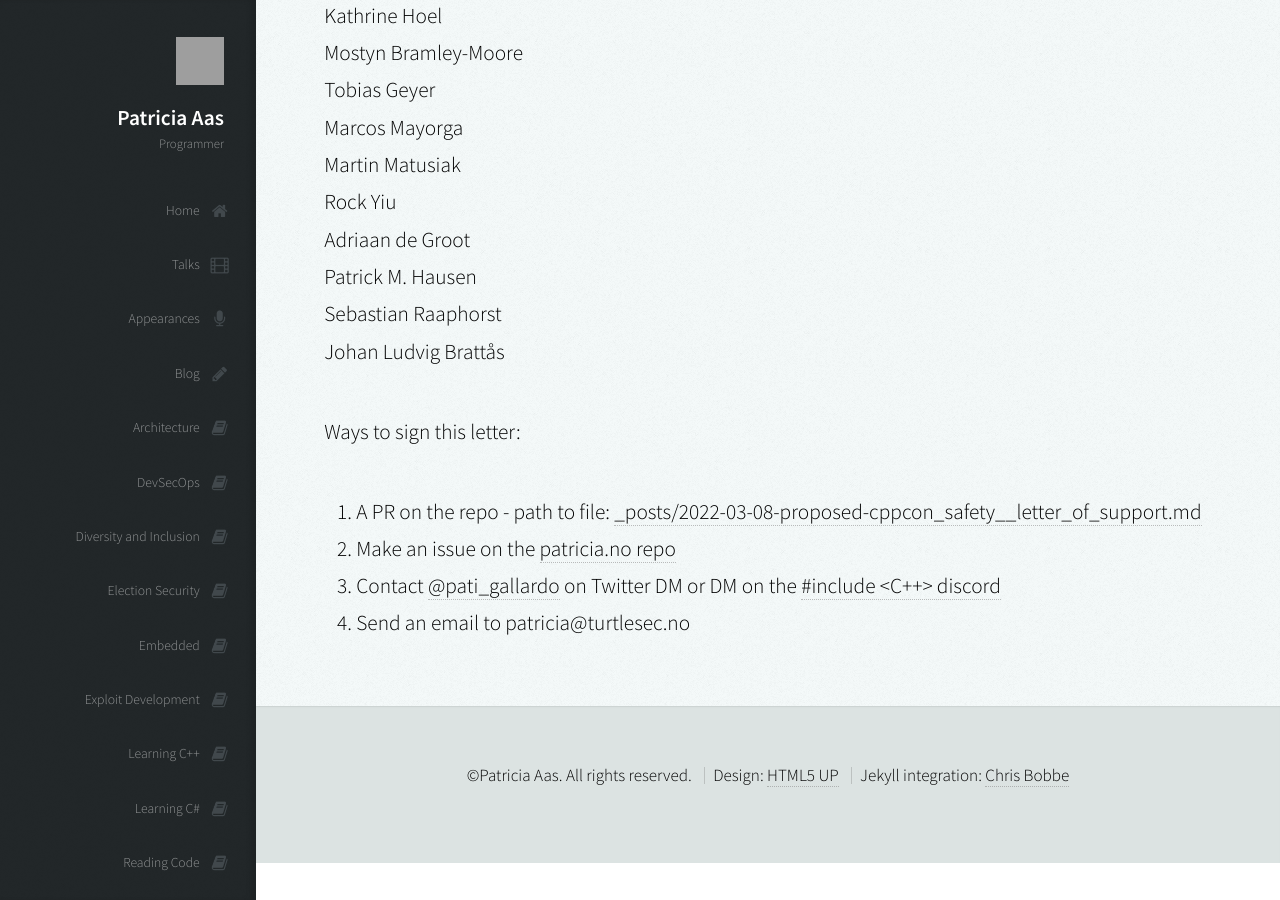
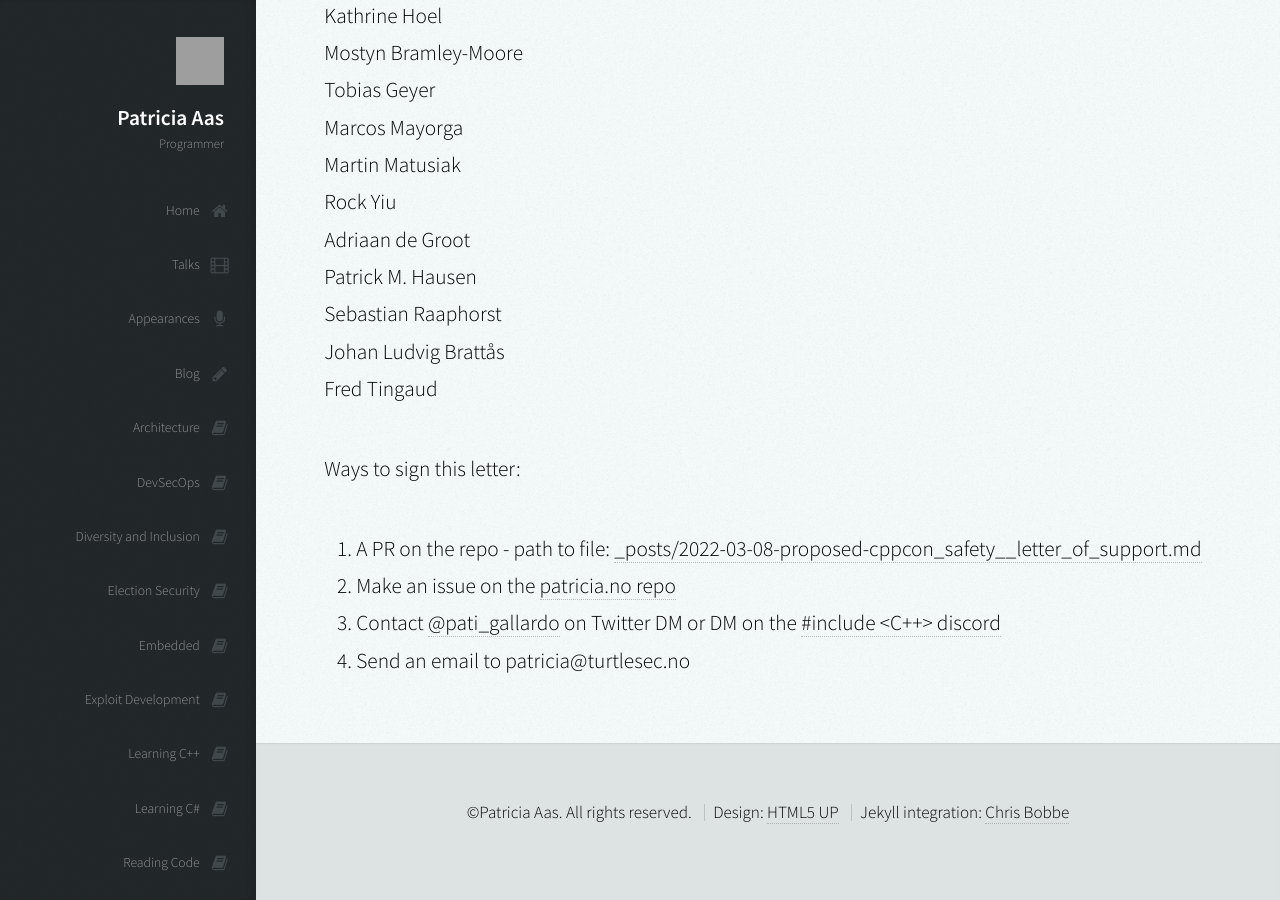
Before and after one commit to patricia-gallardo/patricia-gallardo.github.io, a Jekyll site: the page built from _posts/2022-03-08-proposed-cppcon_safety__letter_of_support.md, in a window 1280 px wide and 900 px high, scrolled down 7837 px. Built offline with Jekyll 4.4.1, drawn with Linux system fonts in a browser that asks for light colours; nearby versions of some CDN libraries; grey boxes are pictures that could not be loaded.

Commit message:
Add name to signature list

```diff
--- a/_posts/2022-03-08-proposed-cppcon_safety__letter_of_support.md
+++ b/_posts/2022-03-08-proposed-cppcon_safety__letter_of_support.md
@@ -218,7 +218,7 @@ Adriaan de Groot <br>
 Patrick M. Hausen <br>
 Sebastian Raaphorst <br>
 Johan Ludvig Brattås <br>
-
+Fred Tingaud <br>
 
 Ways to sign this letter:
 1. A PR on the repo - path to file: [_posts/2022-03-08-proposed-cppcon_safety__letter_of_support.md][4]
```
